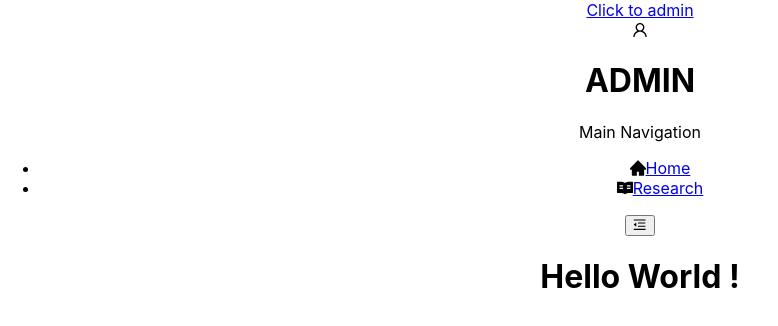
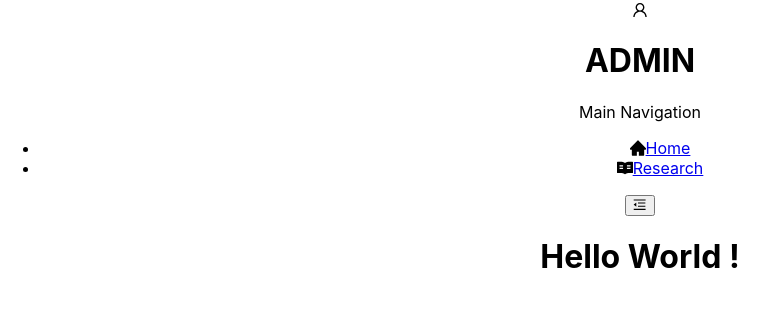
Before and after one commit to Jhay1413/grad-app-frontend, a React (Create React App) app: page /admin in a window 1280 px wide. Shown: the top 326 px of the page, without its empty margins (0-778 px from the left). Built offline with nearby package versions, Linux system fonts and the light colour scheme; no server answers.

Commit message:
erase app js button

```diff
--- a/src/App.js
+++ b/src/App.js
@@ -8,7 +8,7 @@ function App() {
   return (
     <BrowserRouter>
       <div className="App">
-      <Link to="/admin">Click to admin</Link>
+
         <Routes>
           <Route exact path='/admin/*' Component={AdminLayout}></Route>
         </Routes>
--- a/src/components/admin/admin-modals/addData.js
+++ b/src/components/admin/admin-modals/addData.js
@@ -52,8 +52,10 @@ const AddResearch = ({isModalOpen,handleCancel,updateData,setUpdatedata,dataChan
         const response = await UpdateResearch(updateData._id,formValues);
         console.log(response)
         setDataChange(!dataChange);
+
       } catch (error) {
       }
+      handleCancel();
 
     }
     else{
@@ -61,6 +63,7 @@ const AddResearch = ({isModalOpen,handleCancel,updateData,setUpdatedata,dataChan
         const response = await addResearch(formValues);
         console.log(response)
         setDataChange(!dataChange);
+        handleCancel();
 
       } catch (error) {
 
```
